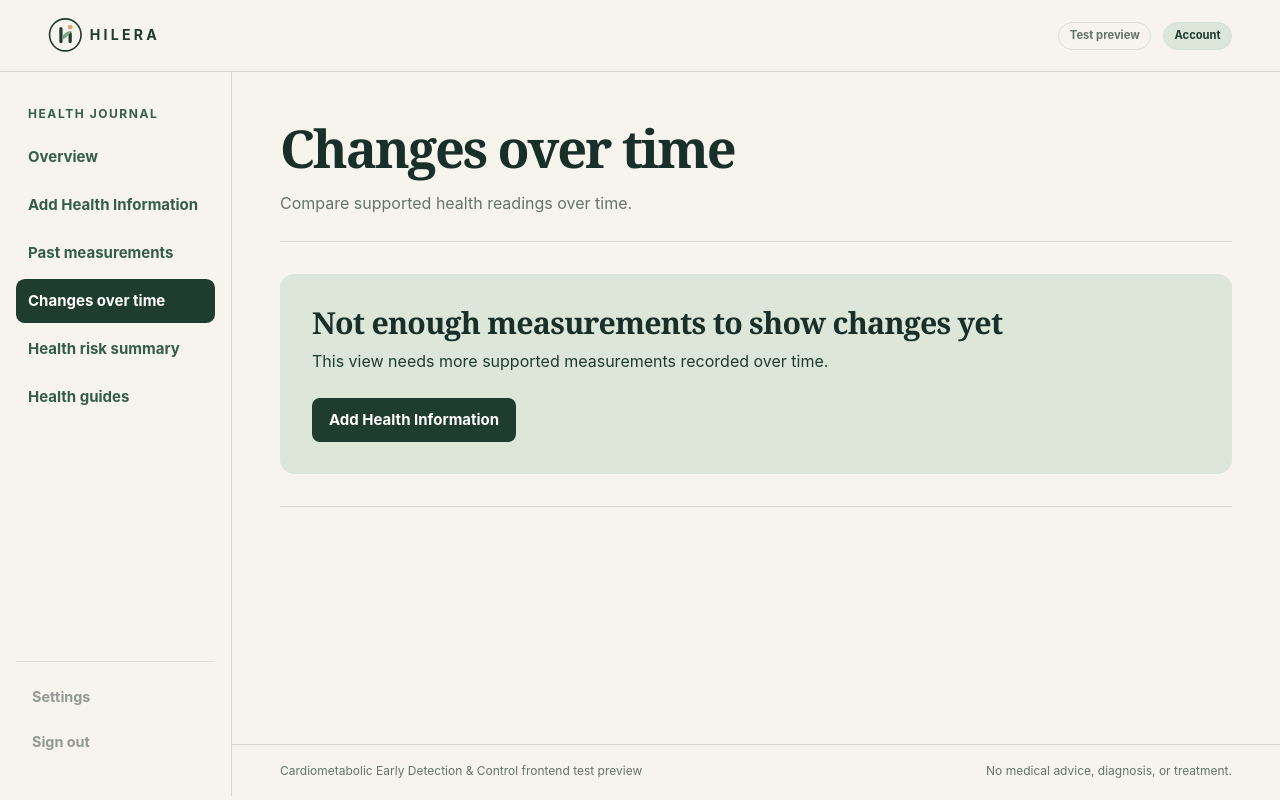
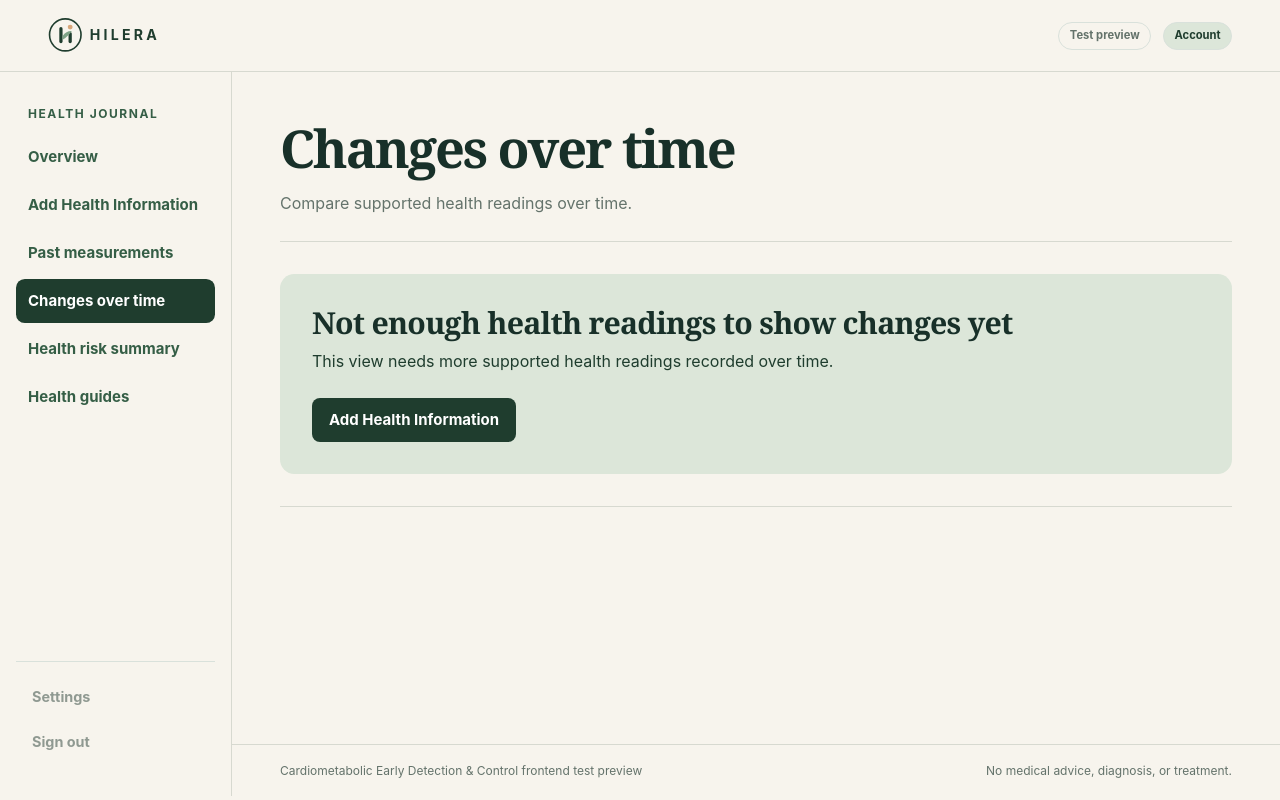
Before and after one commit to Excelola/Cardiometabolic, a Next.js app: page /app/trends in a window 1280 px wide. Built offline with nearby package versions, Linux system fonts and the light colour scheme.

Commit message:
chore: clarify health information terminology

```diff
--- a/src/components/health/trend-empty-state.tsx
+++ b/src/components/health/trend-empty-state.tsx
@@ -6,9 +6,9 @@ export function TrendEmptyState() {
     <div className="trend-empty-state">
       <EmptyState
         action={<ButtonLink href="/app/measurements/new">Add Health Information</ButtonLink>}
-        title="Not enough measurements to show changes yet"
+        title="Not enough health readings to show changes yet"
       >
-        <p>This view needs more supported measurements recorded over time.</p>
+        <p>This view needs more supported health readings recorded over time.</p>
       </EmptyState>
       <div aria-hidden="true" className="trend-empty-state__canvas" />
     </div>
```
